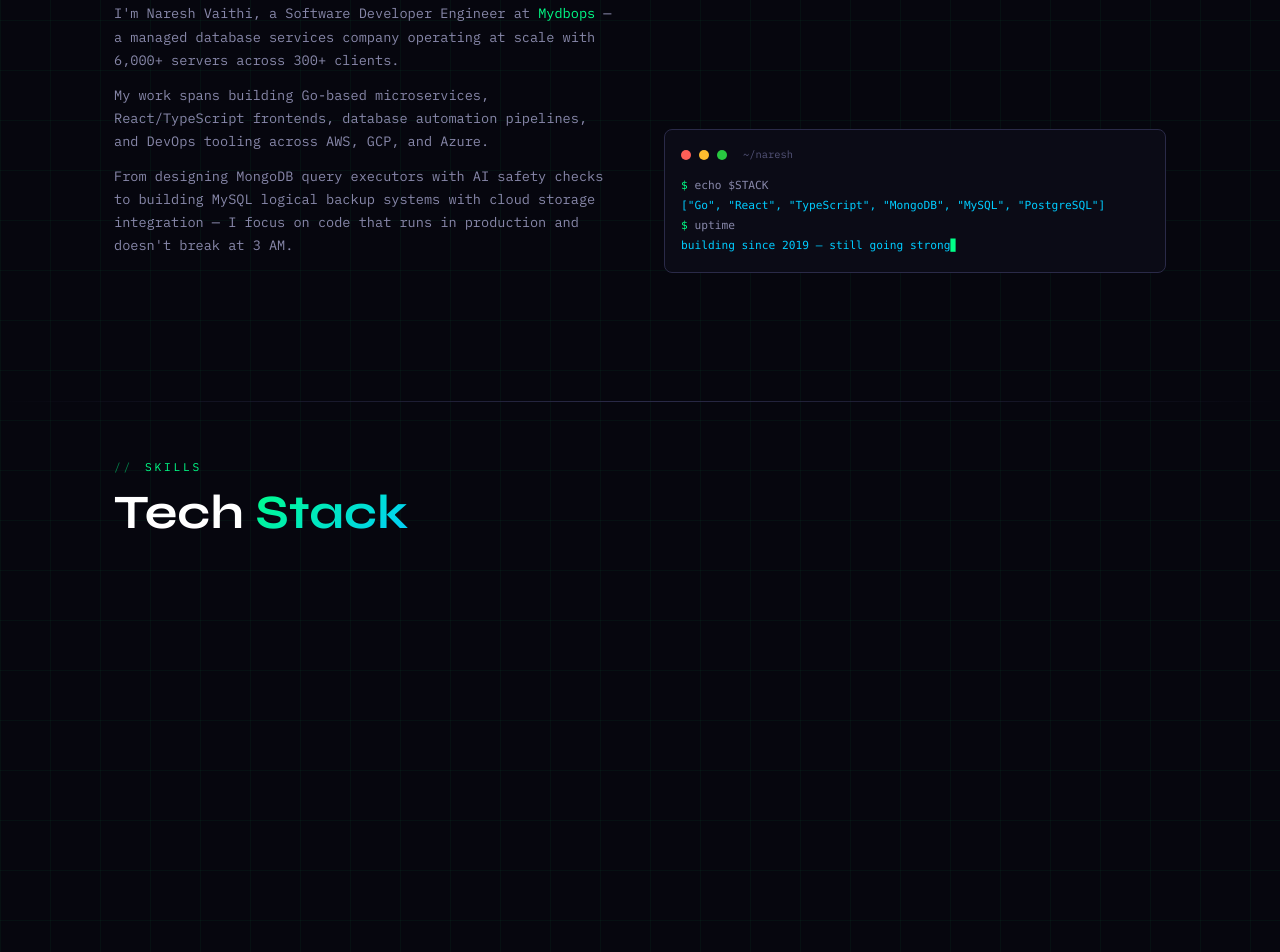
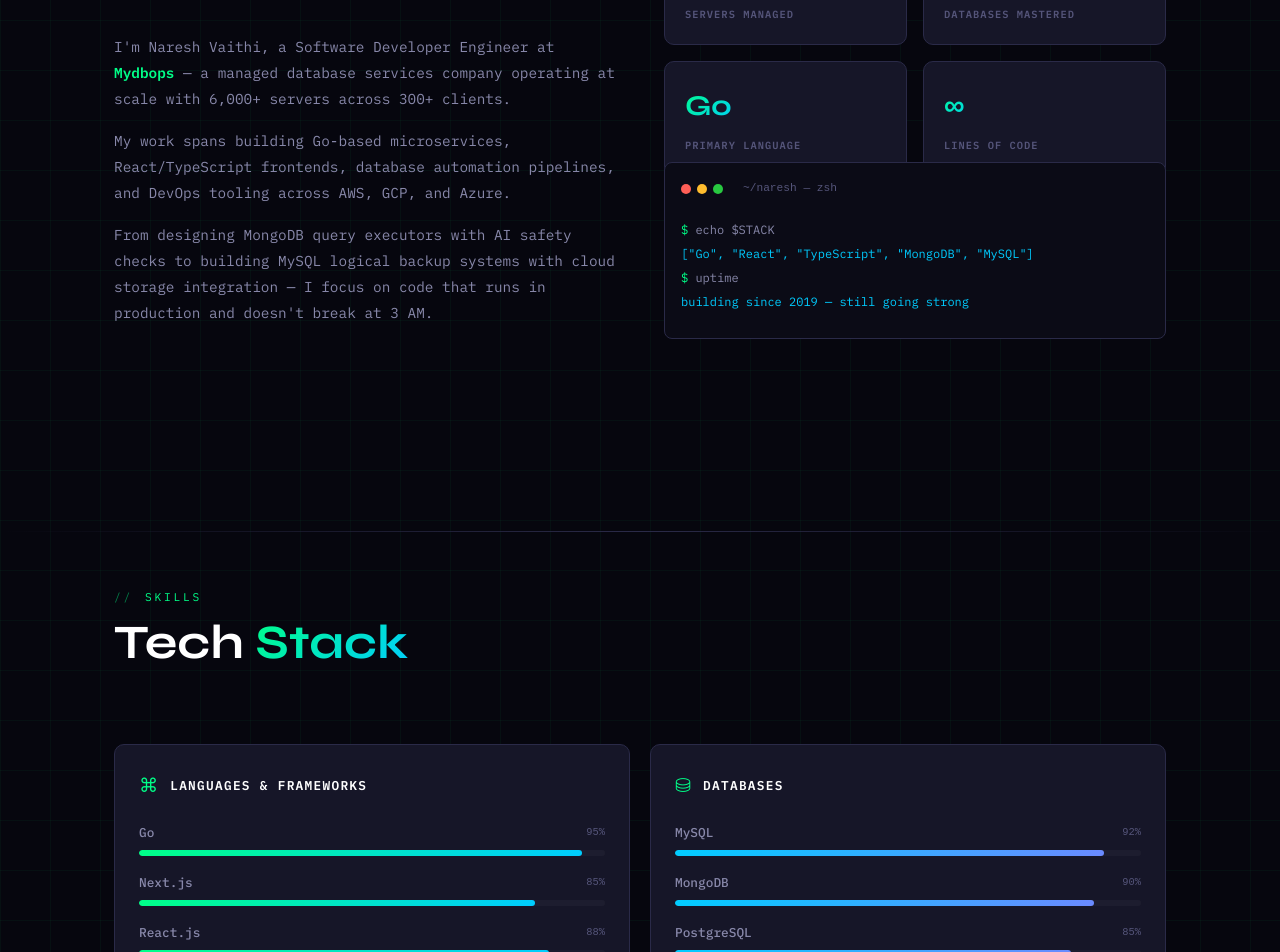
Before and after one commit to Nareshvaithi/MyPortfolioWebsite, a Next.js app: page / in a window 1280 px wide. Shown: the part 1080-2032 px from the top of the page. Built offline with nearby package versions, Linux system fonts and the light colour scheme.

Commit message:
fix: gsap trigger

```diff
--- a/components/About.tsx
+++ b/components/About.tsx
@@ -18,21 +18,56 @@
   const sectionRef = useRef<HTMLDivElement>(null);
 
   useEffect(() => {
+    // 1. Force ScrollTrigger to recalculate for Next.js soft-navigation
+    ScrollTrigger.refresh();
+
     const ctx = gsap.context(() => {
+      // Left side content animation
       gsap.from(".about-left", {
-        y: 40, opacity: 0, duration: 0.8, ease: "power3.out",
-        scrollTrigger: { trigger: sectionRef.current, start: "top 80%", toggleActions: "play none none none" },
+        y: 40,
+        opacity: 0,
+        duration: 0.8,
+        ease: "power3.out",
+        scrollTrigger: {
+          trigger: sectionRef.current,
+          start: "top 85%",
+          toggleActions: "play none none none",
+        },
       });
+
+      // Right side stats grid animation
       gsap.from(".stat-card", {
-        y: 30, opacity: 0, duration: 0.6, stagger: 0.1, ease: "power3.out",
-        scrollTrigger: { trigger: ".stats-grid", start: "top 85%", toggleActions: "play none none none" },
+        y: 30,
+        opacity: 0,
+        duration: 0.6,
+        stagger: 0.1,
+        ease: "power3.out",
+        scrollTrigger: {
+          trigger: ".stats-grid",
+          start: "top 90%",
+          toggleActions: "play none none none",
+        },
+      });
+
+      // Terminal window fade-in
+      gsap.from(".terminal-box", {
+        opacity: 0,
+        y: 20,
+        duration: 1,
+        delay: 0.5,
+        ease: "power2.out",
+        scrollTrigger: {
+          trigger: ".stats-grid",
+          start: "top 85%",
+        }
       });
     }, sectionRef);
+
     return () => ctx.revert();
   }, []);
 
   return (
-    <section ref={sectionRef} id="about" style={{ paddingTop: "4rem", paddingBottom: "4rem", position: "relative" }}>
+    <section ref={sectionRef} id="about" style={{ paddingTop: "6rem", paddingBottom: "6rem", position: "relative" }}>
       <hr style={styles.sectionDivider} />
       <div style={styles.sectionContainer}>
         <div style={styles.sectionLabel}>
@@ -40,15 +75,15 @@
         </div>
 
         <div className="grid md:grid-cols-2 gap-12">
-          {/* Left */}
-          <div className="about-left">
+          {/* Left Side: Bio */}
+          <div className="about-left" style={{ opacity: 1 }}>
             <h2 style={styles.sectionTitle}>
               Building systems<br />that <span style={styles.gradientText}>scale</span>.
             </h2>
-            <div style={{ display: "flex", flexDirection: "column", gap: "0.75rem", fontSize: "0.85rem", color: colors.textDim, lineHeight: 1.7 }}>
+            <div style={{ display: "flex", flexDirection: "column", gap: "1rem", fontSize: "0.9rem", color: colors.textDim, lineHeight: 1.8 }}>
               <p>
                 I&apos;m Naresh Vaithi, a Software Developer Engineer at{" "}
-                <span style={{ color: colors.accent }}>Mydbops</span> — a managed database
+                <span style={{ color: colors.accent, fontWeight: 600 }}>Mydbops</span> — a managed database
                 services company operating at scale with 6,000+ servers across 300+ clients.
               </p>
               <p>
@@ -63,46 +98,68 @@
             </div>
           </div>
 
-          {/* Right */}
+          {/* Right Side: Stats & Terminal */}
           <div>
-            <div className="stats-grid" style={{ display: "grid", gridTemplateColumns: "1fr 1fr", gap: "0.75rem" }}>
+            <div className="stats-grid" style={{ display: "grid", gridTemplateColumns: "1fr 1fr", gap: "1rem" }}>
               {stats.map((stat, i) => (
                 <div
                   key={i}
                   className="stat-card"
-                  style={{ ...styles.card, display: "flex", flexDirection: "column", alignItems: "flex-start", gap: "0.25rem" }}
+                  style={{
+                    ...styles.card,
+                    opacity: 1,
+                    display: "flex",
+                    flexDirection: "column",
+                    alignItems: "flex-start",
+                    gap: "0.4rem",
+                    padding: "1.25rem"
+                  }}
                   onMouseEnter={cardHoverIn}
                   onMouseLeave={cardHoverOut}
                 >
-                  <span style={{ ...styles.gradientText, fontSize: "1.75rem", fontWeight: 700, fontFamily: "'Syne', sans-serif" }}>
+                  <span style={{ ...styles.gradientText, fontSize: "1.8rem", fontWeight: 700, fontFamily: "'Syne', sans-serif" }}>
                     {stat.value}
                   </span>
-                  <span style={{ fontSize: "0.62rem", color: colors.textMuted, textTransform: "uppercase", letterSpacing: "0.08em" }}>
+                  <span style={{ fontSize: "0.65rem", color: colors.textMuted, textTransform: "uppercase", letterSpacing: "0.1em", fontWeight: 600 }}>
                     {stat.label}
                   </span>
                 </div>
               ))}
             </div>
 
-            {/* Terminal */}
-            <div style={{ ...styles.terminalWindow, marginTop: "0.75rem" }}>
+            {/* Terminal Window */}
+            <div className="terminal-box" style={{ ...styles.terminalWindow, marginTop: "1rem", opacity: 1 }}>
               <div style={styles.terminalDots}>
+                <div style={{ display: "flex", gap: "6px" }}>
                   <span style={{ width: "10px", height: "10px", borderRadius: "50%", background: "#ff5f57" }} />
                   <span style={{ width: "10px", height: "10px", borderRadius: "50%", background: "#ffbd2e" }} />
                   <span style={{ width: "10px", height: "10px", borderRadius: "50%", background: "#28c840" }} />
-                <span style={{ color: colors.textMuted, marginLeft: "0.5rem", fontSize: "0.65rem" }}>~/naresh</span>
                 </div>
-              <code style={{ color: colors.textDim, lineHeight: 1.8 }}>
+                <span style={{ color: colors.textMuted, marginLeft: "0.75rem", fontSize: "0.7rem", fontFamily: "monospace" }}>~/naresh — zsh</span>
+              </div>
+              <div style={{ padding: "0.5rem 0" }}>
+                <code style={{ color: colors.textDim, fontSize: "0.75rem", lineHeight: 2, fontFamily: "'IBM Plex Mono', monospace" }}>
                   <span style={{ color: colors.accent }}>$</span> echo $STACK<br />
-                <span style={{ color: colors.accent2 }}>[&quot;Go&quot;, &quot;React&quot;, &quot;TypeScript&quot;, &quot;MongoDB&quot;, &quot;MySQL&quot;, &quot;PostgreSQL&quot;]</span><br />
+                  <span style={{ color: colors.accent2 }}>[&quot;Go&quot;, &quot;React&quot;, &quot;TypeScript&quot;, &quot;MongoDB&quot;, &quot;MySQL&quot;]</span><br />
                   <span style={{ color: colors.accent }}>$</span> uptime<br />
                   <span style={{ color: colors.accent2 }}>building since 2019 — still going strong</span>
-                <span style={{ color: colors.accent, animation: "blink 1s step-end infinite" }}>▊</span>
+                  <span className="terminal-cursor" style={{ color: colors.accent, marginLeft: "4px" }}>▊</span>
                 </code>
               </div>
             </div>
           </div>
         </div>
+      </div>
+
+      {/* Adding a global style for the blinking cursor */}
+      <style jsx global>{`
+        @keyframes blink {
+          50% { opacity: 0; }
+        }
+        .terminal-cursor {
+          animation: blink 1s step-end infinite;
+        }
+      `}</style>
     </section>
   );
 }
--- a/components/Projects.tsx
+++ b/components/Projects.tsx
@@ -50,17 +50,29 @@
   const sectionRef = useRef<HTMLDivElement>(null);
 
   useEffect(() => {
+    // Force ScrollTrigger to recalculate positions for Next.js routing
+    ScrollTrigger.refresh();
+
     const ctx = gsap.context(() => {
       gsap.from(".proj-card", {
-        y: 50, opacity: 0, duration: 0.7, stagger: 0.15, ease: "power3.out",
-        scrollTrigger: { trigger: sectionRef.current, start: "top 78%", toggleActions: "play none none none" },
+        y: 60,
+        opacity: 0,
+        duration: 0.8,
+        stagger: 0.15,
+        ease: "power3.out",
+        scrollTrigger: {
+          trigger: sectionRef.current,
+          start: "top 82%", // Slightly earlier trigger for a smoother feel
+          toggleActions: "play none none none"
+        },
       });
     }, sectionRef);
+
     return () => ctx.revert();
   }, []);
 
   return (
-    <section ref={sectionRef} id="projects" style={{ paddingTop: "4rem", paddingBottom: "4rem", position: "relative" }}>
+    <section ref={sectionRef} id="projects" style={{ paddingTop: "6rem", paddingBottom: "6rem", position: "relative" }}>
       <hr style={styles.sectionDivider} />
       <div style={styles.sectionContainer}>
         <div style={styles.sectionLabel}>
@@ -70,34 +82,41 @@
           Things I&apos;ve <span style={styles.gradientText}>Built</span>
         </h2>
 
-        <div className="grid md:grid-cols-2 gap-5">
+        <div className="grid md:grid-cols-2 gap-6">
           {projects.map((project, i) => (
             <div
               key={i}
               className="proj-card"
-              style={styles.card}
+              style={{
+                ...styles.card,
+                opacity: 1, // Ensure cards are visible by default
+                display: "flex",
+                flexDirection: "column",
+                height: "100%", // Ensures cards in the same row have equal height
+              }}
               onMouseEnter={cardHoverIn}
               onMouseLeave={cardHoverOut}
             >
               {/* Header */}
-              <div style={{ display: "flex", alignItems: "flex-start", justifyContent: "space-between", marginBottom: "0.75rem" }}>
-                <div style={{ display: "flex", alignItems: "center", gap: "0.625rem" }}>
-                  <span style={{ fontSize: "1.25rem" }}>{project.icon}</span>
-                  <h3 style={{ fontSize: "0.85rem", fontWeight: 600, color: "#fff", fontFamily: "'Syne', sans-serif" }}>
+              <div style={{ display: "flex", alignItems: "flex-start", justifyContent: "space-between", marginBottom: "1rem" }}>
+                <div style={{ display: "flex", alignItems: "center", gap: "0.75rem" }}>
+                  <span style={{ fontSize: "1.5rem" }}>{project.icon}</span>
+                  <h3 style={{ fontSize: "0.95rem", fontWeight: 700, color: "#fff", fontFamily: "'Syne', sans-serif" }}>
                     {project.title}
                   </h3>
                 </div>
                 <span
                   style={{
                     fontSize: "0.6rem",
+                    fontWeight: 600,
                     textTransform: "uppercase",
-                    letterSpacing: "0.08em",
-                    padding: "0.125rem 0.5rem",
-                    borderRadius: "9999px",
+                    letterSpacing: "0.1em",
+                    padding: "0.2rem 0.6rem",
+                    borderRadius: "4px",
                     flexShrink: 0,
                     border: `1px solid ${project.status === "production" ? "rgba(0,255,136,0.2)" : "rgba(0,204,255,0.2)"}`,
                     color: project.status === "production" ? colors.accent : colors.accent2,
-                    background: project.status === "production" ? "rgba(0,255,136,0.05)" : "rgba(0,204,255,0.05)",
+                    background: project.status === "production" ? "rgba(0,255,136,0.03)" : "rgba(0,204,255,0.03)",
                     fontFamily: "'IBM Plex Mono', monospace",
                   }}
                 >
@@ -106,21 +125,22 @@
               </div>
 
               {/* Description */}
-              <p style={{ fontSize: "0.72rem", color: colors.textDim, marginBottom: "0.75rem", lineHeight: 1.65 }}>
+              <p style={{ fontSize: "0.8rem", color: colors.textDim, marginBottom: "1.25rem", lineHeight: 1.6, flexGrow: 1 }}>
                 {project.description}
               </p>
 
               {/* Highlights */}
-              <div style={{ marginBottom: "0.75rem", display: "flex", flexDirection: "column", gap: "0.25rem" }}>
+              <div style={{ marginBottom: "1.25rem", display: "flex", flexDirection: "column", gap: "0.4rem" }}>
                 {project.highlights.map((h, j) => (
-                  <div key={j} style={{ display: "flex", alignItems: "center", gap: "0.5rem", fontSize: "0.65rem", color: colors.textMuted }}>
-                    <span style={{ color: colors.accent, fontSize: "0.6rem" }}>▸</span> {h}
+                  <div key={j} style={{ display: "flex", alignItems: "flex-start", gap: "0.6rem", fontSize: "0.7rem", color: colors.textMuted }}>
+                    <span style={{ color: colors.accent, marginTop: "0.1rem" }}>▸</span>
+                    <span>{h}</span>
                   </div>
                 ))}
               </div>
 
               {/* Tags */}
-              <div style={{ display: "flex", flexWrap: "wrap", gap: "0.375rem" }}>
+              <div style={{ display: "flex", flexWrap: "wrap", gap: "0.5rem", marginTop: "auto" }}>
                 {project.tags.map((tag, j) => (
                   <span key={j} style={styles.tag}>{tag}</span>
                 ))}
--- a/components/Skills.tsx
+++ b/components/Skills.tsx
@@ -58,17 +58,43 @@
   const sectionRef = useRef<HTMLDivElement>(null);
 
   useEffect(() => {
+    // Ensure all ScrollTriggers are recalculated for Next.js soft-navigation
+    ScrollTrigger.refresh();
+
     const ctx = gsap.context(() => {
+      // 1. Category Cards Animation
       gsap.from(".skill-cat", {
-        y: 40, opacity: 0, duration: 0.7, stagger: 0.12, ease: "power3.out",
-        scrollTrigger: { trigger: sectionRef.current, start: "top 78%", toggleActions: "play none none none" },
+        y: 50,
+        opacity: 0,
+        duration: 0.8,
+        stagger: 0.15,
+        ease: "power3.out",
+        scrollTrigger: {
+          trigger: sectionRef.current,
+          start: "top 85%",
+          toggleActions: "play none none none",
+          // markers: true, // Uncomment this line to debug the trigger points!
+        },
+      });
+
+      // 2. Progress Bars Animation
+      gsap.from(".skill-progress-bar", {
+        width: "0%",
+        duration: 1.2,
+        ease: "power2.out",
+        stagger: 0.05,
+        scrollTrigger: {
+          trigger: sectionRef.current,
+          start: "top 80%",
+        },
       });
     }, sectionRef);
+
     return () => ctx.revert();
   }, []);
 
   return (
-    <section ref={sectionRef} id="skills" style={{ paddingTop: "4rem", paddingBottom: "4rem", position: "relative" }}>
+    <section ref={sectionRef} id="skills" style={{ paddingTop: "6rem", paddingBottom: "6rem", position: "relative" }}>
       <hr style={styles.sectionDivider} />
       <div style={{ ...styles.sectionContainer, position: "relative", zIndex: 10 }}>
         <div style={styles.sectionLabel}>
@@ -83,31 +109,37 @@
             <div
               key={i}
               className="skill-cat"
-              style={styles.card}
+              style={{
+                ...styles.card,
+                opacity: 1, // Ensure base state is visible if JS fails
+              }}
               onMouseEnter={cardHoverIn}
               onMouseLeave={cardHoverOut}
             >
-              <div style={{ display: "flex", alignItems: "center", gap: "0.75rem", marginBottom: "1rem" }}>
-                <span style={{ fontSize: "1.1rem" }}>{category.icon}</span>
-                <h3 style={{ fontSize: "0.75rem", fontWeight: 600, color: "#fff", textTransform: "uppercase", letterSpacing: "0.08em" }}>
+              <div style={{ display: "flex", alignItems: "center", gap: "0.75rem", marginBottom: "1.25rem" }}>
+                <span style={{ fontSize: "1.2rem", color: colors.accent }}>{category.icon}</span>
+                <h3 style={{ fontSize: "0.8rem", fontWeight: 600, color: "#fff", textTransform: "uppercase", letterSpacing: "0.1em" }}>
                   {category.title}
                 </h3>
               </div>
 
-              <div style={{ display: "flex", flexDirection: "column", gap: "0.875rem" }}>
+              <div style={{ display: "flex", flexDirection: "column", gap: "1rem" }}>
                 {category.skills.map((skill, j) => (
                   <div key={j}>
-                    <div style={{ display: "flex", justifyContent: "space-between", alignItems: "center", marginBottom: "0.35rem" }}>
-                      <span style={{ fontSize: "0.75rem", color: colors.textDim }}>{skill.name}</span>
-                      <span style={{ fontSize: "0.6rem", color: colors.textMuted }}>{skill.level}%</span>
+                    <div style={{ display: "flex", justifyContent: "space-between", alignItems: "center", marginBottom: "0.4rem" }}>
+                      <span style={{ fontSize: "0.8rem", color: colors.textDim, fontWeight: 500 }}>{skill.name}</span>
+                      <span style={{ fontSize: "0.65rem", color: colors.textMuted, fontFamily: "monospace" }}>{skill.level}%</span>
                     </div>
-                    <div style={{ height: "6px", borderRadius: "3px", background: "rgba(255,255,255,0.05)", overflow: "hidden", width: "100%" }}>
+                    {/* Progress Track */}
+                    <div style={{ height: "6px", borderRadius: "10px", background: "rgba(255,255,255,0.03)", overflow: "hidden" }}>
+                      {/* Animated Fill */}
                       <div
+                        className="skill-progress-bar"
                         style={{
-                          height: "6px",
-                          borderRadius: "3px",
+                          height: "100%",
                           width: `${skill.level}%`,
                           background: category.color,
+                          borderRadius: "10px",
                         }}
                       />
                     </div>
```
Lines whose indentation alone changed are shown as unchanged.
